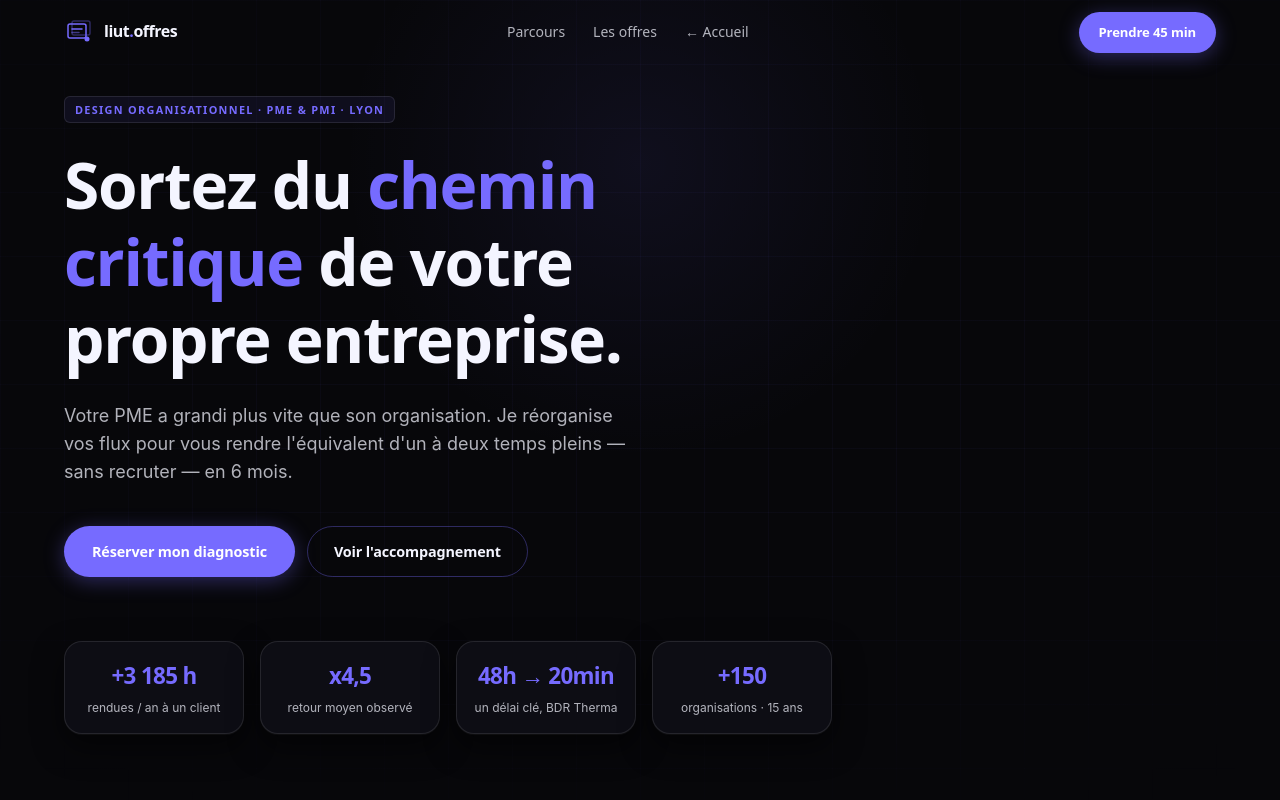
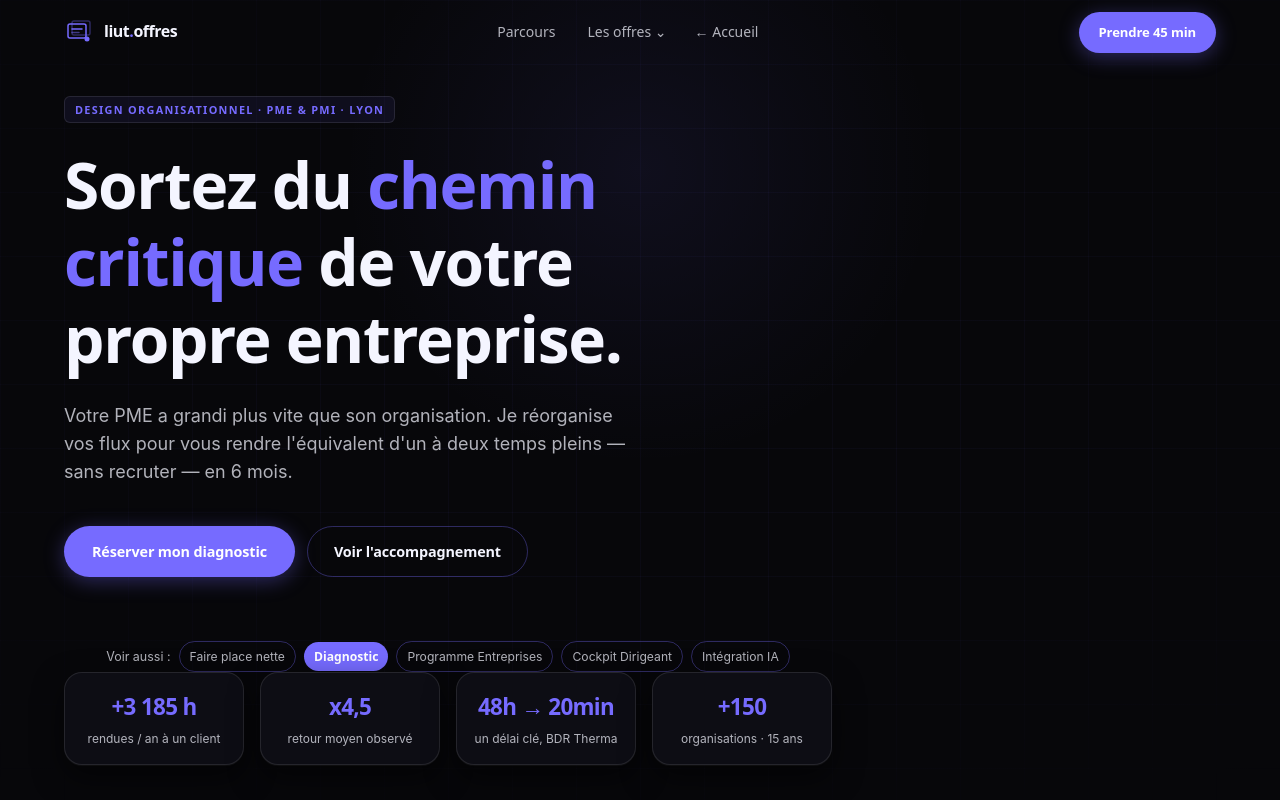
Before and after one commit to fabriceliut/offres-liut, a React (Vite) app: page /diagnostic in a window 1280 px wide. Shown: the top 800 px of the page. Built offline with nearby package versions, Linux system fonts and the light colour scheme.

Commit message:
fix: improve offer navigation and entry CTA (part 1/4)

```diff
--- a/src/components/FinalCTA.tsx
+++ b/src/components/FinalCTA.tsx
@@ -73,11 +73,11 @@ export default function FinalCTA() {
               Prendre 45 min
             </a>
             <Link
-              to="/entreprises"
+              to="/place-nette"
               className="btn-secondary"
               style={{ fontSize: '1rem', padding: '15px 28px' }}
             >
-              Découvrir le programme
+              Commencer par Faire place nette
               <svg width="16" height="16" viewBox="0 0 16 16" fill="none" aria-hidden="true">
                 <path d="M3 8h10M9.5 4.5l3.5 3.5-3.5 3.5" stroke="currentColor" strokeWidth="1.4" strokeLinecap="round" strokeLinejoin="round"/>
               </svg>
--- a/src/components/Header.tsx
+++ b/src/components/Header.tsx
@@ -85,7 +85,12 @@ export default function Header() {
           ) : (
             <nav className="hidden lg:flex items-center gap-1" aria-label="Navigation secondaire">
               <Link to="/#parcours" className="px-3 py-1.5 text-sm" style={{ fontFamily: 'var(--font-heading)', fontWeight: 500, color: 'var(--muted)' }}>Parcours</Link>
-              <Link to="/#offres" className="px-3 py-1.5 text-sm" style={{ fontFamily: 'var(--font-heading)', fontWeight: 500, color: 'var(--muted)' }}>Les offres</Link>
+              <details className="relative ml-1">
+                <summary className="list-none px-3 py-1.5 text-sm cursor-pointer" style={{ fontFamily: 'var(--font-heading)', fontWeight: 500, color: 'var(--muted)' }}>Les offres <span aria-hidden="true">⌄</span></summary>
+                <div className="absolute right-0 top-full mt-3 w-64 p-2 rounded-lg" style={{ background: 'rgba(20,20,29,0.98)', border: '1px solid var(--border)', boxShadow: 'var(--sh-elevate)' }}>
+                  {OFFER_LINKS.map((link) => <Link key={link.to} to={link.to} className="block rounded-md px-3 py-2.5 transition-colors duration-150" style={{ color: 'var(--text)', fontSize: '0.82rem' }}><span style={{ display: 'block', color: 'var(--primary)', fontSize: '0.65rem', fontWeight: 700, letterSpacing: '0.08em', textTransform: 'uppercase' }}>{link.group}</span>{link.label}</Link>)}
+                </div>
+              </details>
               <Link to="/" className="px-3 py-1.5 text-sm" style={{ fontFamily: 'var(--font-heading)', fontWeight: 500, color: 'var(--muted)' }}>← Accueil</Link>
             </nav>
           )}
--- /dev/null
+++ b/src/components/OfferCrossNav.tsx
@@ -0,0 +1,28 @@
+import { Link } from 'react-router-dom';
+
+type OfferKey = 'place-nette' | 'diagnostic' | 'entreprises' | 'entrepreneurs' | 'ia';
+
+const OFFERS: Array<{ key: OfferKey; label: string; to: string }> = [
+  { key: 'place-nette', label: 'Faire place nette', to: '/place-nette' },
+  { key: 'diagnostic', label: 'Diagnostic', to: '/diagnostic' },
+  { key: 'entreprises', label: 'Programme Entreprises', to: '/entreprises' },
+  { key: 'entrepreneurs', label: 'Cockpit Dirigeant', to: '/entrepreneurs' },
+  { key: 'ia', label: 'Intégration IA', to: '/ia' },
+];
+
+export default function OfferCrossNav({ current }: { current: OfferKey }) {
+  return (
+    <nav className="flex flex-wrap gap-2 justify-center items-center mt-5" aria-label="Naviguer entre les offres">
+      <span style={{ fontSize: '0.78rem', color: 'var(--muted)' }}>Voir aussi :</span>
+      {OFFERS.map((offer) => offer.key === current ? (
+        <span key={offer.key} aria-current="page" style={{ padding: '5px 10px', borderRadius: 'var(--r-pill)', background: 'var(--primary)', color: 'white', fontSize: '0.76rem', fontFamily: 'var(--font-heading)', fontWeight: 600 }}>
+          {offer.label}
+        </span>
+      ) : (
+        <Link key={offer.key} to={offer.to} style={{ padding: '5px 10px', borderRadius: 'var(--r-pill)', border: '1px solid var(--border-strong)', color: 'var(--muted)', fontSize: '0.76rem', textDecoration: 'none' }}>
+          {offer.label}
+        </Link>
+      ))}
+    </nav>
+  );
+}
--- a/src/pages/OfferDiagnostic.tsx
+++ b/src/pages/OfferDiagnostic.tsx
@@ -4,6 +4,7 @@ import IndexLabel from '../components/IndexLabel';
 import Header from '../components/Header';
 import Footer from '../components/Footer';
 import OfferJourney from '../components/OfferJourney';
+import OfferCrossNav from '../components/OfferCrossNav';
 
 const CAL = 'https://cal.com/fabrice-liut/45-min-meeting?overlayCalendar=true';
 
@@ -122,6 +123,7 @@ export default function OfferDiagnostic() {
                 <a href={CAL} target="_blank" rel="noopener noreferrer" className="btn-primary" style={{ flexShrink: 0 }}>Réserver mon diagnostic</a>
                 <a href="#offres" className="btn-secondary" style={{ flexShrink: 0 }}>Voir l'accompagnement</a>
               </m.div>
+              <OfferCrossNav current="diagnostic" />
               <m.div custom={4} variants={fadeUp} initial="hidden" animate="visible" className="grid grid-cols-2 md:grid-cols-4 gap-4">
                 {STATS.map((s, i) => (
                   <div key={i} className="card-base p-4" style={{ background: 'var(--surface)', textAlign: 'center' }}>
```
